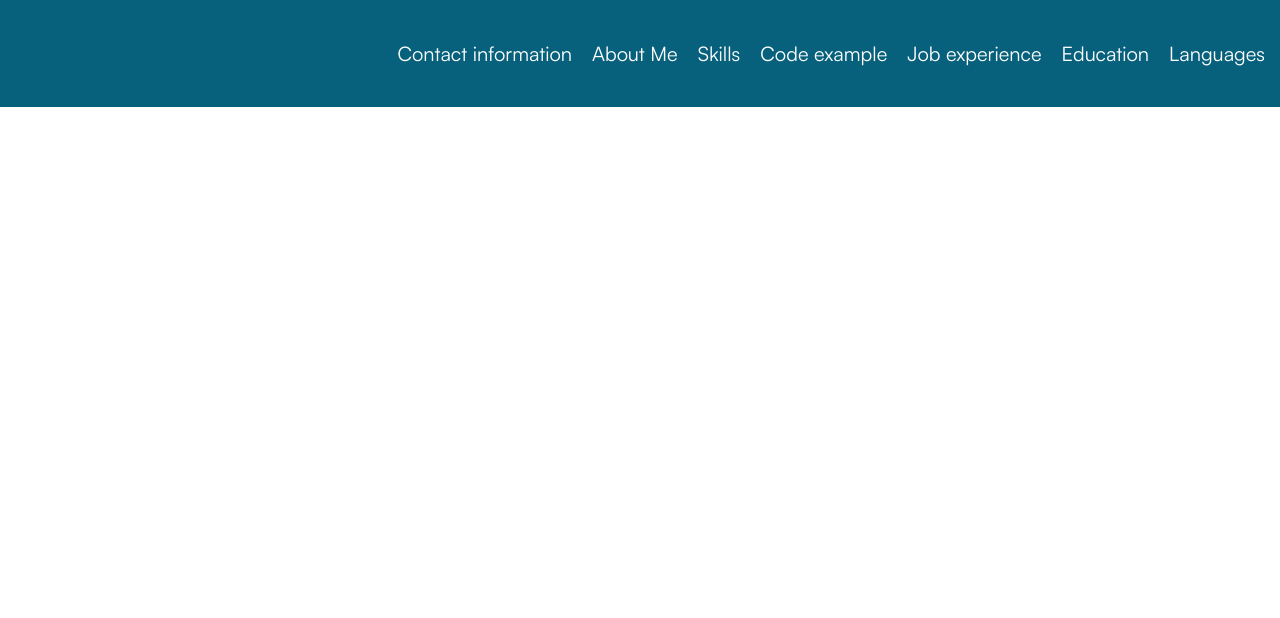
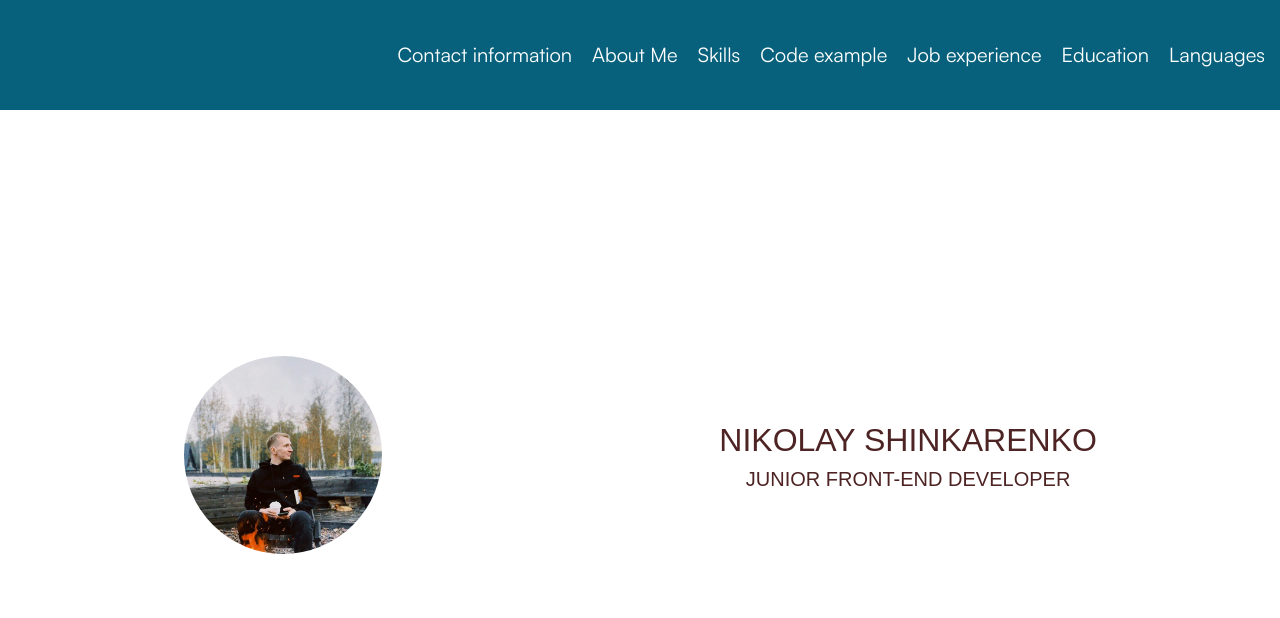
Before and after one commit to NickWebD/rsschool-cv, a website: page index.html in a window 1280 px wide. Drawn offline with Linux system fonts and the light colour scheme; a web font is replaced by a local one.

Commit message:
feat: added hero section

```diff
--- a/css/style.css
+++ b/css/style.css
@@ -23,12 +23,13 @@
 }
 
 body {
-  min-height: 100vh;
+  height: 100vh;
   display: flex;
   flex-direction: column;
   justify-content: space-between;
   font-family: var(--font-family);
   color: var(--main-text-color);
+  line-height: 1.5;
 }
 
 ul,
@@ -43,10 +44,25 @@ a {
   color: inherit;
 }
 
+img,
+svg {
+  display: block;
+  height: auto;
+  max-width: 100%;
+}
+
 .container {
   max-width: 1440px;
   margin: 0 auto;
   padding: 0 15px;
+}
+
+.section {
+  padding: 60px 0;
+}
+
+.main-title {
+  font-size: 32px;
 }
 
 /* Fonts */
@@ -112,3 +128,32 @@ a {
 .nav__link:active {
   color: var(--dark-text);
 }
+
+/* hero section */
+.hero__content {
+  display: flex;
+  justify-content: space-around;
+  align-items: center;
+}
+
+.hero__image img {
+  width: 200px;
+  height: 200px;
+  object-fit: cover;
+  border: 1px solid transparent;
+  border-radius: 50%;
+}
+
+.hero__title {
+  text-align: center;
+  text-transform: uppercase;
+  font-family: var(--second-family);
+  font-weight: 500;
+}
+
+.hero__text {
+  text-align: center;
+  font-size: 20px;
+  text-transform: uppercase;
+  font-family: var(--second-family);
+}
--- a/index.html
+++ b/index.html
@@ -26,7 +26,21 @@
          </nav>
       </div>
    </header>
-    <main></main>
+    <main class="main">
+      <section class="section hero">
+        <div class="container">
+          <div class="hero__content">
+            <div class="hero__image">
+              <img src="./assets/img/avatar.jpg" width="200" height="200" alt="Nikolay - junior front-end dev">
+            </div>
+            <div class="hero__description">
+              <h1 class="hero__title main-title">Nikolay Shinkarenko</h1>
+              <p class="hero__text">Junior front-end developer</p>
+            </div>
+          </div>
+        </div>
+      </section>
+    </main>
     <footer class="footer"></footer>
  </body>
 </html>
```
